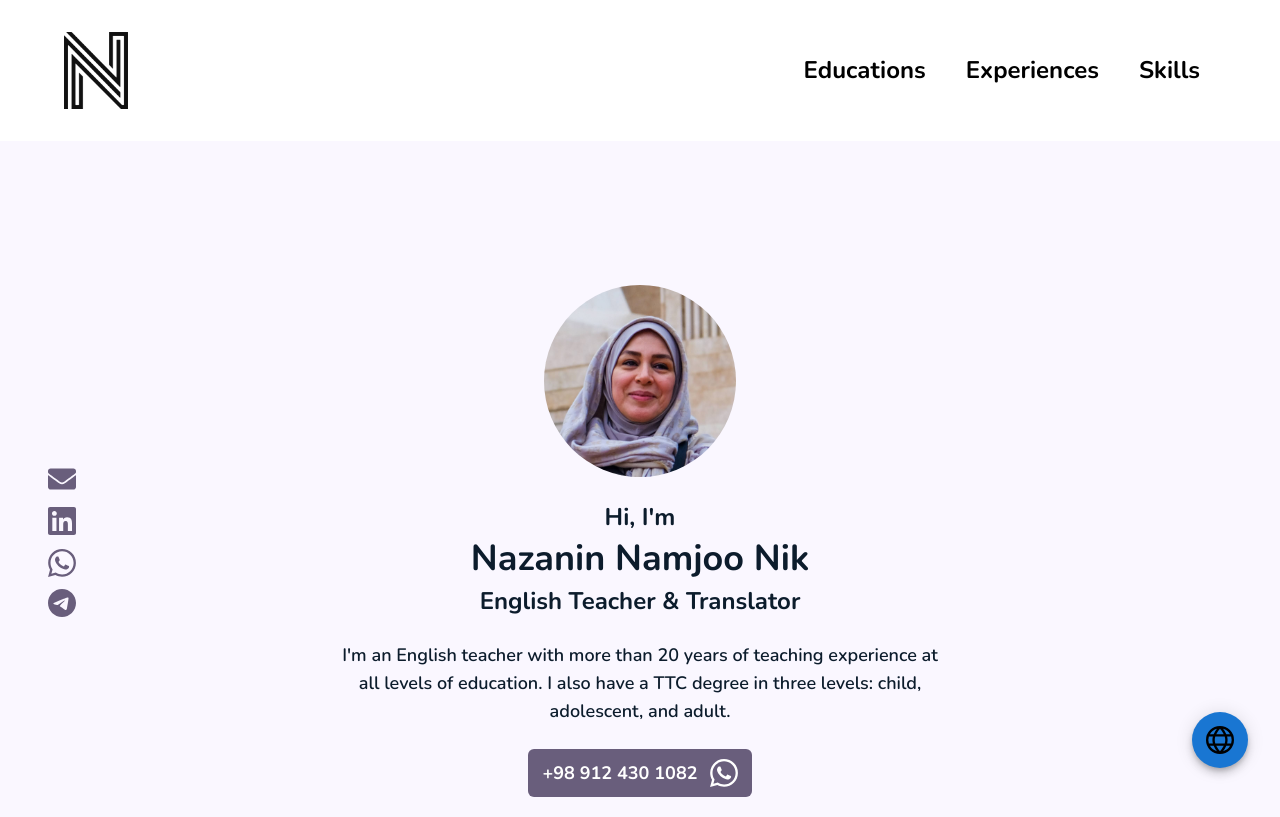
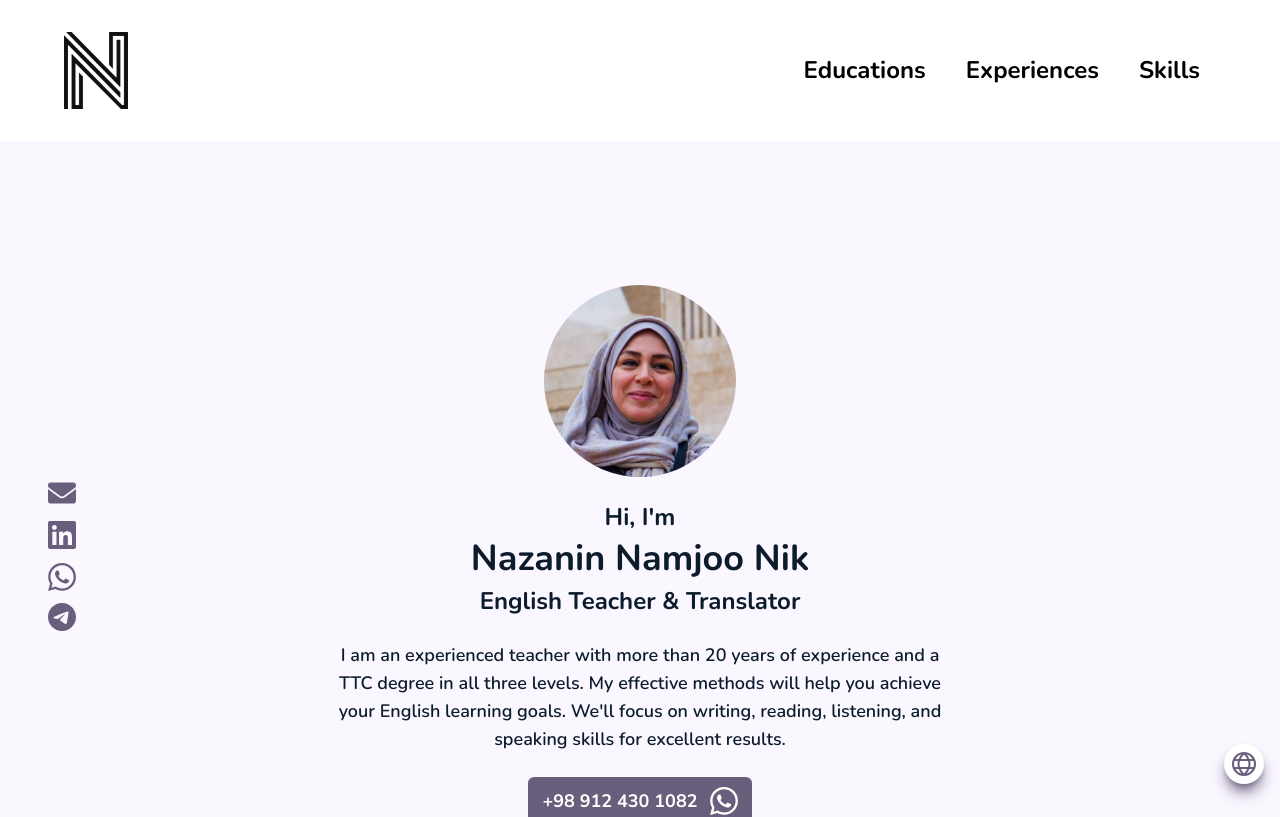
Before and after one commit to luckydevboy/nazanin-portfolio, a Next.js app: page /en in a window 1280 px wide. Shown: the top 817 px of the page. Built offline with nearby package versions, Linux system fonts and the light colour scheme.

Commit message:
feat: LangSwitch.tsx replaced by the new one

```diff
--- a/components/LangSwitch.tsx
+++ b/components/LangSwitch.tsx
@@ -3,11 +3,11 @@
 import Image from "next/image";
 import globe from "@/public/icons/globe.svg";
 import * as React from "react";
-import SpeedDial from "@mui/material/SpeedDial";
-import SpeedDialAction from "@mui/material/SpeedDialAction";
 import { useRouter } from "next/navigation";
+import { useState } from "react";
 
 const LangSwitch = () => {
+  const [showActions, setShowActions] = useState(false);
   const router = useRouter();
 
   const actions = [
@@ -24,31 +24,27 @@
   ];
 
   return (
-    <SpeedDial
-      ariaLabel="Language switcher"
-      sx={{
-        position: "fixed",
-        bottom: 32,
-        right: 32,
-      }}
-      icon={<Image src={globe} width={28} height={28} alt="Globe" />}
-      FabProps={{
-        sx: {
-          "&:hover": {
-            bgcolor: "#695E7C",
-          },
-        },
-      }}
-    >
-      {actions.map((action) => (
-        <SpeedDialAction
-          key={action.name}
-          icon={action.icon}
-          tooltipTitle={action.name}
-          onClick={action.onClick}
-        />
-      ))}
-    </SpeedDial>
+    <>
+      <div
+        className="fixed cursor-pointer right-4 bottom-4 bg-white rounded-full p-2 shadow-primary shadow-lg"
+        onClick={() => setShowActions(!showActions)}
+      >
+        <Image src={globe} width={24} height={24} alt="Globe" />
+      </div>
+      {showActions && (
+        <div className="fixed flex flex-col gap-y-4 bottom-16 right-4 bg-white rounded-full p-3 shadow-primary shadow-lg">
+          {actions.map((action) => (
+            <div
+              className="cursor-pointer hover:font-bold"
+              onClick={action.onClick}
+              key={action.name}
+            >
+              {action.icon}
+            </div>
+          ))}
+        </div>
+      )}
+    </>
   );
 };
 
--- a/components/Skills.tsx
+++ b/components/Skills.tsx
@@ -21,7 +21,7 @@
             <div className="text-tertiary text-2xl font-semibold my-2 hidden xl:block">
               {skill}
             </div>
-            <span className="py-0.5 px-2.5 xl:hidden bg-quaternary m-1 rounded-full text-center text-tertiary">
+            <span className="px-3 py-1 xl:hidden bg-quaternary m-1 rounded-full text-center text-tertiary">
               {skill}
             </span>
           </React.Fragment>
--- a/dictionaries/en.json
+++ b/dictionaries/en.json
@@ -2,7 +2,7 @@
   "greeting": "Hi, I'm",
   "name": "Nazanin Namjoo Nik",
   "role": "English Teacher & Translator",
-  "aboutMe": "I'm an English teacher with more than 20 years of teaching experience at all levels of education. I also have a TTC degree in three levels: child, adolescent, and adult.",
+  "aboutMe": "I am an experienced teacher with more than 20 years of experience and a TTC degree in all three levels. My effective methods will help you achieve your English learning goals. We'll focus on writing, reading, listening, and speaking skills for excellent results.",
   "educations": {
     "title": "Educations",
     "list": [
--- a/package.json
+++ b/package.json
@@ -9,11 +9,7 @@
     "lint": "next lint"
   },
   "dependencies": {
-    "@emotion/react": "^11.11.1",
-    "@emotion/styled": "^11.11.0",
     "@formatjs/intl-localematcher": "^0.4.0",
-    "@mui/icons-material": "^5.11.16",
-    "@mui/material": "^5.13.6",
     "@types/node": "20.3.2",
     "@types/react": "18.2.14",
     "@types/react-dom": "18.2.6",
```
Also changed, not shown: public/icons/globe.svg, 1 other file (tests, documents, lock files or other folders).
